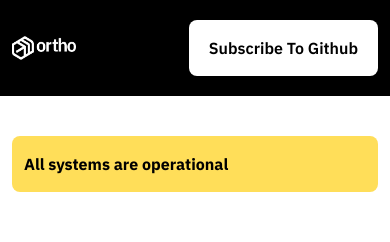
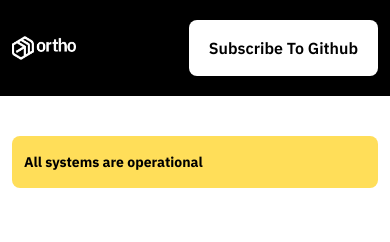
Before and after one commit to HiZeek/Ortho, a React (Create React App) app: page / in a window 390 px wide. Shown: the top 242 px of the page. Built offline with nearby package versions, Linux system fonts and the light colour scheme.

Commit message:
responsiveness for smaller screen

```diff
--- a/src/components/Layout/SubHeading.js
+++ b/src/components/Layout/SubHeading.js
@@ -7,8 +7,8 @@ const SubHeading = (props) => {
   return (
     <Container>
       <div className="font-bold bg-yellow-ortho py-4 tablet:px-10 phone:px-3 rounded-lg mt-10 flex justify-between items-center">
-        <p className="tablet:text-2xl phone:text-base">{props.pageTitle}</p>
-        <p className="tablet:text-lg phone:text-sm text-light-black">
+        <p className="tablet:text-2xl phone:text-sm">{props.pageTitle}</p>
+        <p className="tablet:text-lg phone:text-xs text-light-black">
           <a className="tablet:mr-7 phone:mr-2.5 text-black" href="#home">{props.leftIcon}</a>
           {props.date}
           <a className="tablet:ml-7 phone:ml-2.5" href="#home">{props.rightIcon}</a>
```
